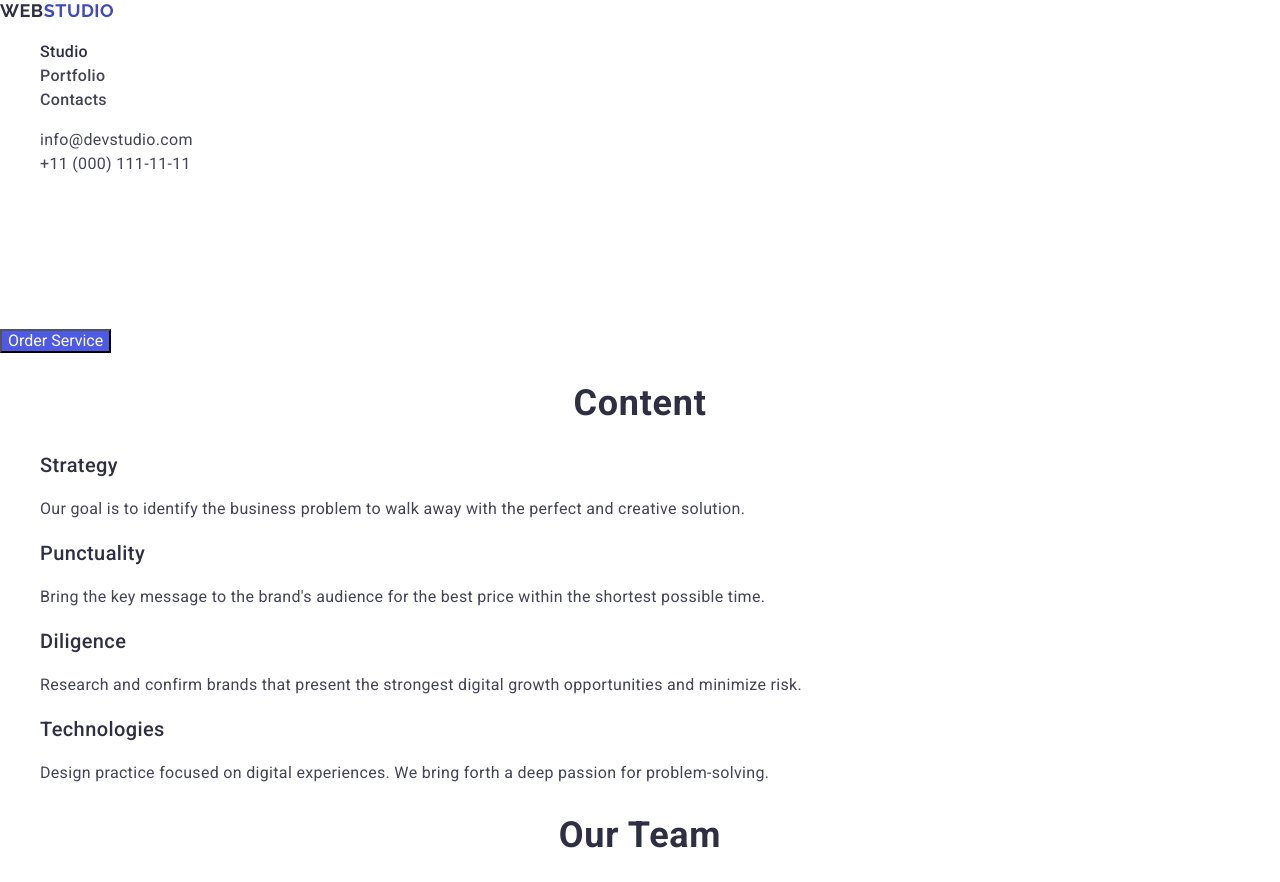
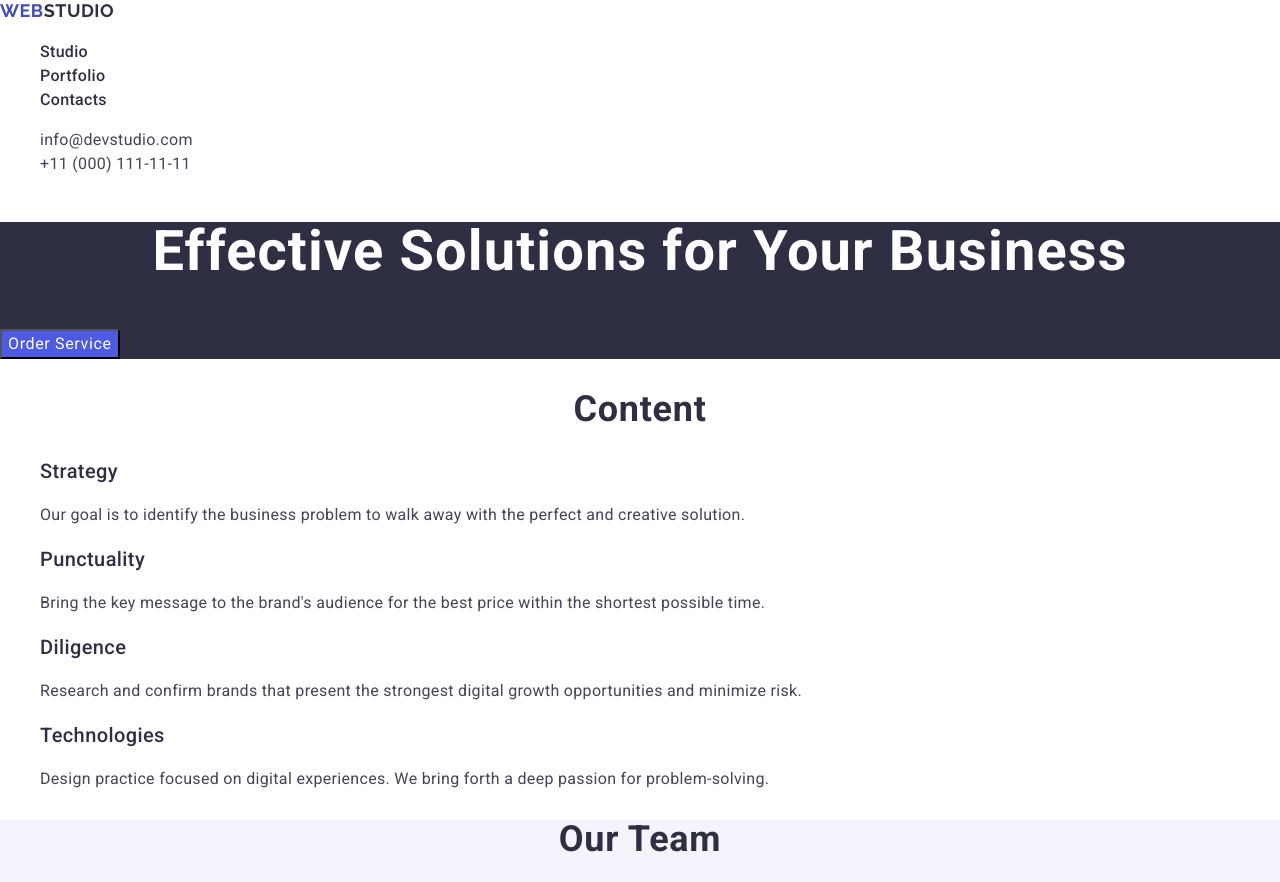
Before and after one commit to Oleksandr-Chernysh/goit-markup-hw-02, a plain HTML site: page index.html in a window 1280 px wide. Shown: the top 882 px of the page. Drawn offline with nearby package versions, Linux system fonts and the light colour scheme.

Commit message:
upd 3 fix all blocks

```diff
--- a/css/style.css
+++ b/css/style.css
@@ -1,6 +1,6 @@
 body{
     background-color: #fff;
-    font-family: "Roboto", 'Helvetica Neue', 'Verdana', sans-serif;
+    font-family: "Roboto", sans-serif;
     color: #434455;
     line-height: 1.5;
     letter-spacing: 0.02em;
@@ -77,6 +77,21 @@ nav ul li{
     color: #2e2f42;
 }
 
+.main-screen{
+    background-color:#2e2f42;
+}
+
+.firsthead{
+    line-height: 1.07;
+    letter-spacing: 0.02em;
+}
+
+.firstbutton{
+    font-family: "Roboto", sans-serif;
+    line-height: 1.5;
+    letter-spacing: 0.04em;
+}
+
 .main-screen button{
     background-color: #4D5AE5;
     color: #fff;
@@ -85,6 +100,22 @@ nav ul li{
 
 .our-team {
         text-align: center;
+        background-color: #F4F4FD;
+}
+
+.our-h2{
+    line-height: 1.11;
+    text-transform: capitalize;
+}
+
+.our-text{
+    font-size: 16px;
+}
+
+.portfolio-h2{
+    line-height: 1.11;
+    text-transform: capitalize;
+
 }
 
 footer p{
--- a/index.html
+++ b/index.html
@@ -16,11 +16,11 @@
     <header>
 
         <nav>
-            <a href="./index.html" class="logo"><span class="web">Web</span>Studio</a>
+            <a href="./index.html" class="logo">Web<span class="web">Studio</span></a>
             <ul>
-                <li><a href="./index.html" class="idontknow"><span>Studio</span></a></li>
-                <li><a href="">Portfolio</a></li>
-                <li><a href="">Contacts</a></li>
+                <li><a href="./index.html" class="idontknow first"><span>Studio</span></a></li>
+                <li><a href="" class="idontknow first">Portfolio</a></li>
+                <li><a href="" class="idontknow first">Contacts</a></li>
             </ul>
         </nav>
         <address class="adres">
@@ -33,21 +33,21 @@
 
     <main>
         <section class="main-screen">
-            <h1>Effective Solutions for Your Business</h1>
-            <button type="button">Order Service</button>
+            <h1 class="firsthead">Effective Solutions for Your Business</h1>
+            <button type="button" class="firstbutton">Order Service</button>
         </section>
 
         <section class="advantages">
             <h2 class="content">Content</h2>
             <ul>
                 <li>
-                    <h3>Strategy</h3>
+                    <h3 class="adv-h3">Strategy</h3>
                     <p class="advantages-text">Our goal is to identify the business problem to walk away with the perfect and creative solution.
                     </p>
                 </li>
                 <li>
                     <h3>Punctuality</h3>
-                    <p>Bring the key message to the brand's audience for the best price within the shortest possible
+                    <p class="advantages-text">Bring the key message to the brand's audience for the best price within the shortest possible
                         time.</p>
                 </li>
                 <li>
@@ -64,13 +64,13 @@
         </section>
 
         <section class="our-team">
-            <h2>Our Team</h2>
+            <h2 class="our-h2">Our Team</h2>
 
             <ul>
-                <li>
+                <li class="our-first">
                     <img src="./images/markguerrero.jpg" width="264" alt="Product Designer Mark Guerrero">
                     <h3>Mark Guerrero</h3>
-                    <p>Product Designer</p>
+                    <p class="our-text">Product Designer</p>
                 </li>
                 <li>
                     <img src="./images/tomford.jpg" width="264" alt="Frontend Developer Tom Ford">
@@ -91,12 +91,12 @@
         </section>
 
         <section class="our-portfolio">
-            <h2>Our Portfolio</h2>
+            <h2 class="portfolio-h2">Our Portfolio</h2>
             <ul>
                 <li>
                     <img src="./images/banking-app.jpg" width="360" alt="Banking App">
                     <h3>Banking App</h3>
-                    <p>App</p>
+                    <p class="portfolio-text">App</p>
                 </li>
                 <li>
                     <img src="./images/cashless-payment.jpg" width="360" alt="Cashless Payment">
@@ -129,8 +129,8 @@
     </main>
 
     <footer class="footer">
-        <a href="./index.html" class="logo"><span class="web">Web</span>Studio</a>
-        <p>Increase the flow of customers and sales for your business with digital marketing & growth solutions.</p>
+        <a href="./index.html" class="logo">Web<span class="web">Studio</span></a>
+        <p class="footer-text">Increase the flow of customers and sales for your business with digital marketing & growth solutions.</p>
     </footer>
 
 </body>
```
